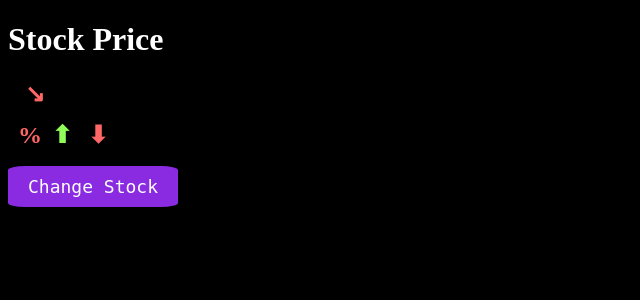
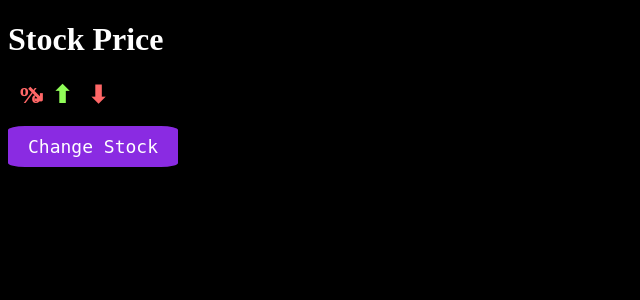
Before and after one commit to jared-levitt/stock-checker, a Flask app: template templates/stock_price.html in a window 1280 px wide. Shown: the top 300 px of the page, without its empty margins (0-640 px from the left). Run offline with Flask 3, Linux system fonts and the light colour scheme; the template is opened without the code that fills it, so the values that code supplies are empty.

Commit message:
Update stock_price.html

```diff
--- a/templates/stock_price.html
+++ b/templates/stock_price.html
@@ -13,7 +13,6 @@
             -webkit-text-fill-color: transparent;
             animation: rainbow 4s linear infinite;
             letter-spacing: -1px;
-            margin-bottom: -20px;
         }
 
         @keyframes rainbow {
@@ -74,7 +73,9 @@
         &nbsp;
         <span style="color:gray;" id="last-updated">{{ current_time }}</span>
     </h2>
+    <div style="margin-bottom:-40px;">
     <pre><code class="rainbow-text">{{ ascii_price }}</code></pre>
+    </div>
     <h2 class="change">{{ change }}&nbsp;</h2>
     <h2 class="changePercent"><span style="color: {% if changePercent|float > 0.0 %}#90fd58{% else %}#ff6767{% endif %};">{{ changePercent }}&#37;</span>&nbsp;</h2>
     <h2 class="high"><span style="color: #90fd58; font-size: 24px;">&#11014;&#xFE0E</span> {{ high }}&nbsp;</h2>
```
